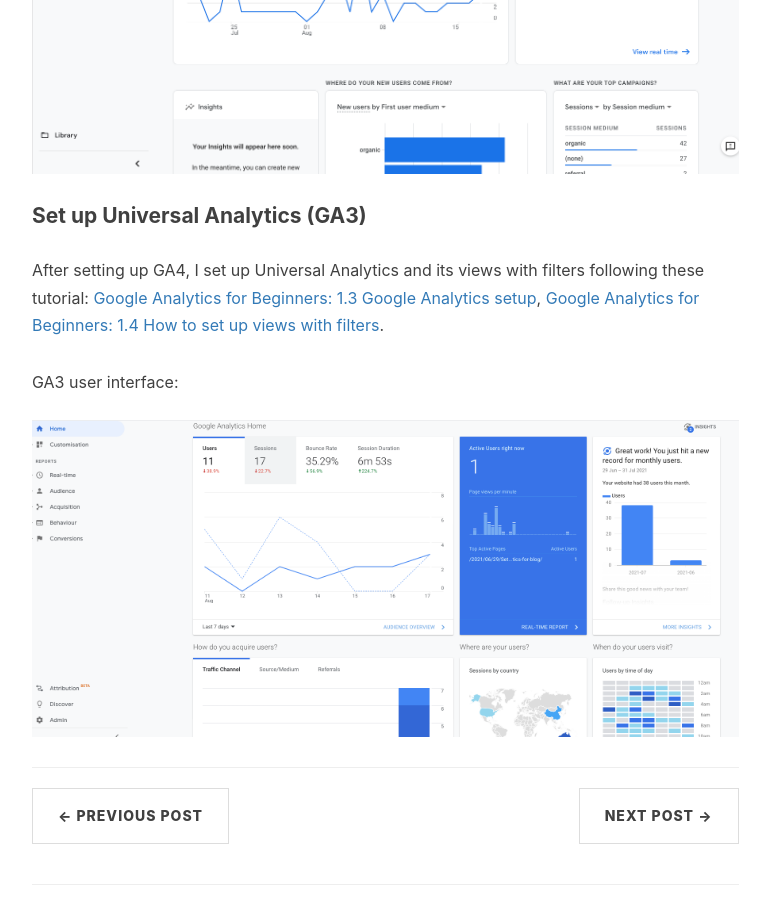
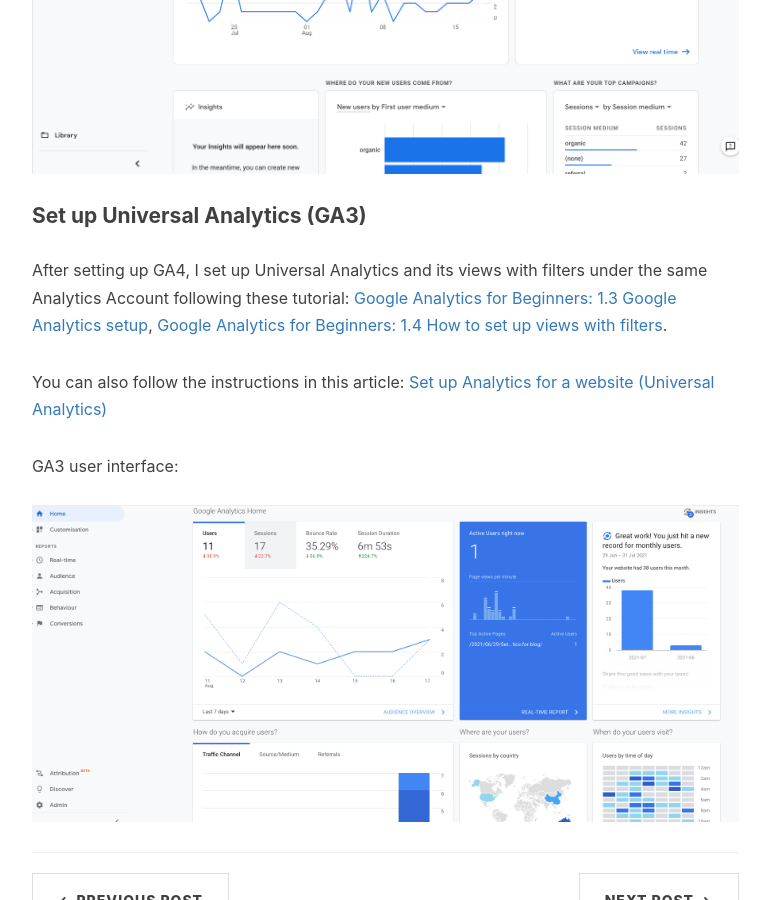
Before and after one commit to Lanzhou-J/Lanzhou-J.github.io, a Jekyll site: the page built from _posts/2021-06-29-Set-Google-Analytics-for-blog.md, in a window 1280 px wide and 900 px high, scrolled down 3466 px. Shown: the whole window, without its empty margins (233-1003 px from the left). Built offline with Jekyll 4.4.1, drawn with Linux system fonts in a browser that asks for light colours; nearby versions of some CDN libraries; comment, search, counter and statistics services are not loaded.

Commit message:
modify GA3 setup paragraph

```diff
--- a/_posts/2021-06-29-Set-Google-Analytics-for-blog.md
+++ b/_posts/2021-06-29-Set-Google-Analytics-for-blog.md
@@ -87,7 +87,9 @@
  ![GoogleAnalyticsUI](/img/in-post/google_analytics_UI.png)
 
 #### Set up Universal Analytics (GA3)
-After setting up GA4, I set up Universal Analytics and its views with filters following these tutorial: [Google Analytics for Beginners: 1.3 Google Analytics setup](https://analytics.google.com/analytics/academy/course/6/unit/1/lesson/3), [Google Analytics for Beginners: 1.4 How to set up views with filters](https://analytics.google.com/analytics/academy/course/6/unit/1/lesson/4).
+After setting up GA4, I set up Universal Analytics and its views with filters under the same Analytics Account following these tutorial: [Google Analytics for Beginners: 1.3 Google Analytics setup](https://analytics.google.com/analytics/academy/course/6/unit/1/lesson/3), [Google Analytics for Beginners: 1.4 How to set up views with filters](https://analytics.google.com/analytics/academy/course/6/unit/1/lesson/4).
+
+You can also follow the instructions in this article: [Set up Analytics for a website (Universal Analytics)](https://support.google.com/analytics/answer/10269537?hl=en)
 
 GA3 user interface:
  ![GoogleAnalyticsGA3UI](/img/in-post/google_analytics_GA3UI.png)
```
